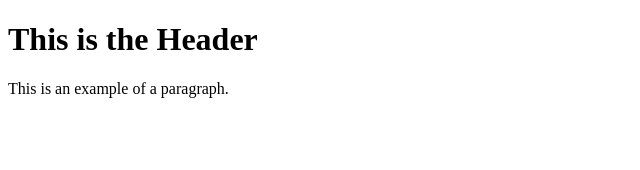
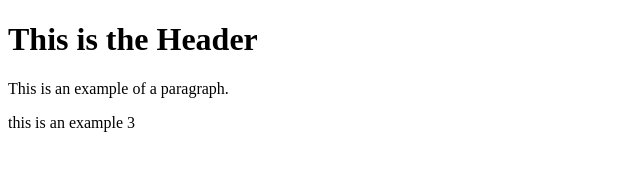
Before and after one commit to lydcharles/git-test, a plain HTML site: page index.html in a window 1280 px wide. Shown: the whole page, without its empty margins (0-640 px from the left). Drawn offline with Linux system fonts and the light colour scheme.

Commit message:
Third commit

```diff
--- a/index.html
+++ b/index.html
@@ -7,5 +7,6 @@
   <body>
     <h1>This is the Header</h1>
     <p>This is an example of a paragraph.</p>
+    <p>this is an example 3</p>
   </body>
 </html>
```
